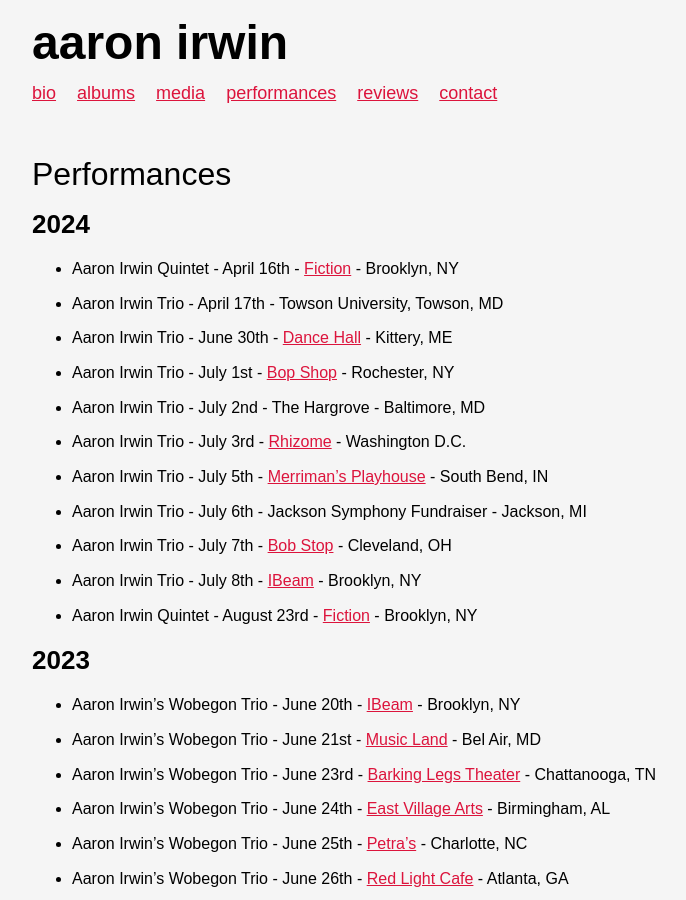
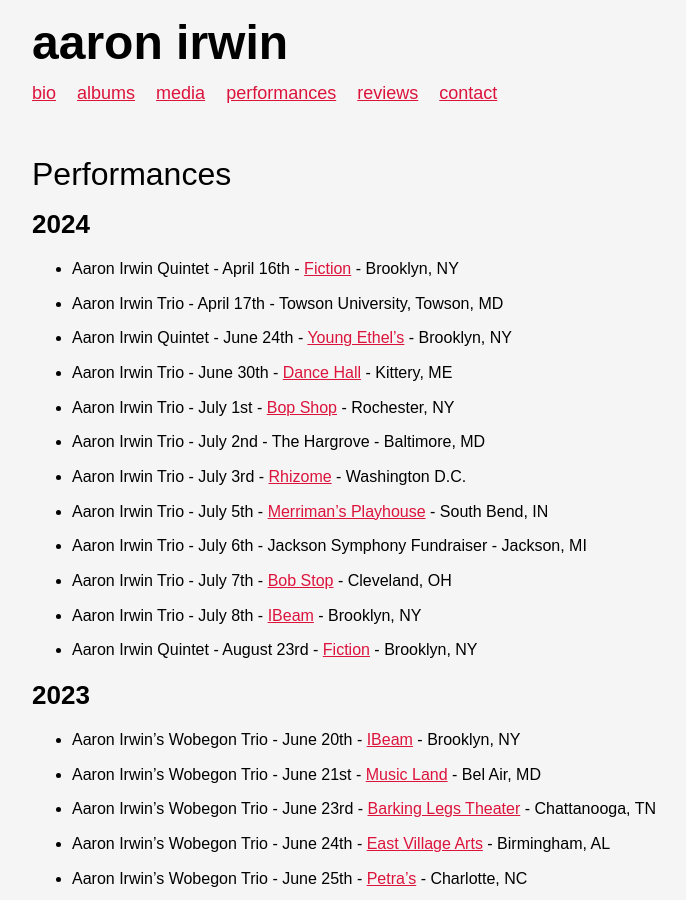
Before and after one commit to ryanve/aaronirwin.com, a Jekyll site: the page built from performances.md, in a window 1280 px wide and 900 px high. Shown: the whole window, without its empty margins (128-814 px from the left). Built offline with Jekyll 4.4.1, drawn with Linux system fonts in a browser that asks for light colours.

Commit message:
Update performances.md

```diff
--- a/performances.md
+++ b/performances.md
@@ -8,6 +8,7 @@ title: Performances
 
 - Aaron Irwin Quintet - April 16th - [Fiction](https://fictionbk.com/jazz-calendar) - Brooklyn, NY
 - Aaron Irwin Trio - April 17th - Towson University, Towson, MD
+- Aaron Irwin Quintet - June 24th - [Young Ethel's](https://www.youngethels.com/) - Brooklyn, NY
 - Aaron Irwin Trio - June 30th - [Dance Hall](https://www.thedancehallkittery.org/) - Kittery, ME
 - Aaron Irwin Trio - July 1st - [Bop Shop](https://bopshop.com/) - Rochester, NY
 - Aaron Irwin Trio - July 2nd - The Hargrove - Baltimore, MD
```
